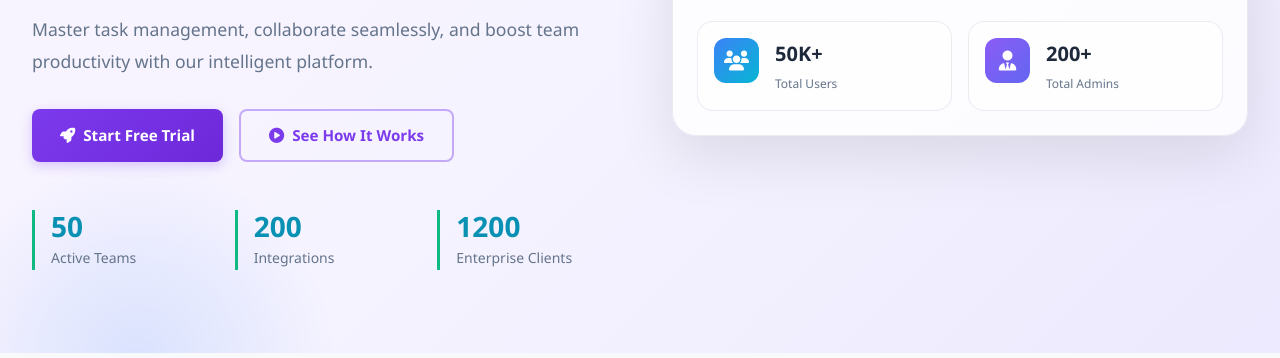
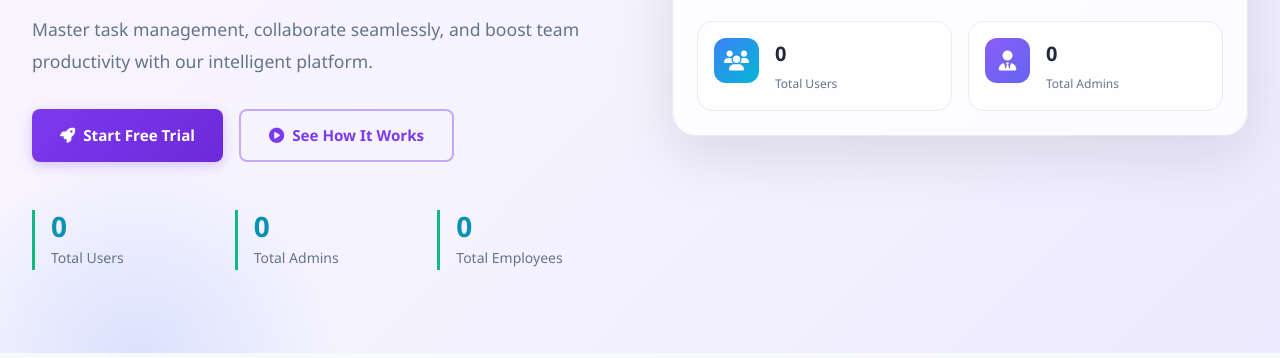
Before and after one commit to SouvikPachal2004/Task-Sphere, a website: page frontend/index.html in a window 1280 px wide. Shown: the part 442-800 px from the top of the page. Drawn offline with Linux system fonts and the light colour scheme; no server answers.

Commit message:
Show live landing stats

```diff
--- a/backend/server.js
+++ b/backend/server.js
@@ -36,6 +36,7 @@ if (process.env.NODE_ENV === 'production') {
 }
 
 // API Routes
+app.use('/api/public', require('./routes/publicRoutes'));
 app.use('/api/auth', require('./routes/authRoutes'));
 app.use('/api/superadmin', require('./routes/superAdminRoutes'));
 app.use('/api/admin', require('./routes/adminRoutes'));
--- a/frontend/index.html
+++ b/frontend/index.html
@@ -62,16 +62,16 @@
                 </div>
                 <div class="hero-stats">
                     <div class="stat-item">
-                        <h4>50K+</h4>
-                        <p>Active Teams</p>
+                        <h4 data-live-stat="totalUsers">0</h4>
+                        <p>Total Users</p>
                     </div>
                     <div class="stat-item">
-                        <h4>200+</h4>
-                        <p>Integrations</p>
+                        <h4 data-live-stat="totalAdmins">0</h4>
+                        <p>Total Admins</p>
                     </div>
                     <div class="stat-item">
-                        <h4>1200+</h4>
-                        <p>Enterprise Clients</p>
+                        <h4 data-live-stat="totalEmployees">0</h4>
+                        <p>Total Employees</p>
                     </div>
                 </div>
             </div>
@@ -100,7 +100,7 @@
                                     <i class="fas fa-users"></i>
                                 </div>
                                 <div class="stat-details">
-                                    <p class="stat-number">50K+</p>
+                                    <p class="stat-number" data-live-stat="totalUsers">0</p>
                                     <p class="stat-label">Total Users</p>
                                 </div>
                             </div>
@@ -110,7 +110,7 @@
                                     <i class="fas fa-user-tie"></i>
                                 </div>
                                 <div class="stat-details">
-                                    <p class="stat-number">200+</p>
+                                    <p class="stat-number" data-live-stat="totalAdmins">0</p>
                                     <p class="stat-label">Total Admins</p>
                                 </div>
                             </div>
--- a/frontend/js/landing.js
+++ b/frontend/js/landing.js
@@ -3,6 +3,28 @@
 // ============================================
 
 document.addEventListener('DOMContentLoaded', function() {
+    const API_URL = (() => {
+        const configuredUrl = window.TASKSPHERE_API_URL || window.TASKFLOW_API_URL;
+
+        if (configuredUrl) {
+            return configuredUrl.replace(/\/$/, '');
+        }
+
+        if (window.location.protocol === 'file:') {
+            return 'http://localhost:5000/api';
+        }
+
+        const localFrontendPort = window.location.port && window.location.port !== '5000';
+        const isLocalFrontend = ['localhost', '127.0.0.1'].includes(window.location.hostname) && localFrontendPort;
+
+        return isLocalFrontend ? 'http://localhost:5000/api' : `${window.location.origin}/api`;
+    })();
+
+    const liveStats = {
+        totalUsers: 0,
+        totalAdmins: 0,
+        totalEmployees: 0
+    };
 
     // ============================================
     // SMOOTH SCROLLING FOR NAVIGATION LINKS
@@ -100,20 +122,69 @@ document.addEventListener('DOMContentLoaded', function() {
     // ============================================
     // HERO STATS COUNTER ANIMATION
     // ============================================
-    function animateCounter(element, target, duration = 2000) {
-        const start = 0;
-        const increment = target / (duration / 16);
+    function formatStat(value) {
+        return Number.isFinite(value) ? value.toLocaleString() : '0';
+    }
+
+    function animateCounter(element, target, duration = 900) {
+        const currentText = element.textContent.replace(/[^\d]/g, '');
+        const start = parseInt(currentText, 10) || 0;
+        const difference = target - start;
+        const increment = difference / (duration / 16);
         let current = start;
+
+        if (difference === 0) {
+            element.textContent = formatStat(target);
+            return;
+        }
 
         const timer = setInterval(() => {
             current += increment;
-            if (current >= target) {
-                element.textContent = target;
+            const isComplete = difference > 0 ? current >= target : current <= target;
+
+            if (isComplete) {
+                element.textContent = formatStat(target);
                 clearInterval(timer);
             } else {
-                element.textContent = Math.floor(current) + '+';
+                element.textContent = formatStat(Math.max(0, Math.round(current)));
             }
         }, 16);
+    }
+
+    function renderLiveStats(stats, animate = true) {
+        Object.assign(liveStats, stats);
+
+        document.querySelectorAll('[data-live-stat]').forEach(element => {
+            const key = element.dataset.liveStat;
+            const value = Number(liveStats[key]) || 0;
+
+            if (animate) {
+                animateCounter(element, value);
+            } else {
+                element.textContent = formatStat(value);
+            }
+        });
+    }
+
+    async function loadLiveStats() {
+        try {
+            const response = await fetch(`${API_URL}/public/stats`, {
+                headers: {
+                    Accept: 'application/json'
+                }
+            });
+
+            if (!response.ok) {
+                throw new Error(`Stats request failed with ${response.status}`);
+            }
+
+            const result = await response.json();
+            if (result.success && result.data) {
+                renderLiveStats(result.data);
+            }
+        } catch (error) {
+            console.warn('Unable to load live platform stats:', error.message);
+        }
     }
 
     // Animate stats when they come into view
@@ -123,9 +194,9 @@ document.addEventListener('DOMContentLoaded', function() {
                 const statNumber = entry.target.querySelector('h4');
                 if (statNumber && !statNumber.classList.contains('animated')) {
                     statNumber.classList.add('animated');
-                    const targetText = statNumber.textContent;
-                    const targetNumber = parseInt(targetText.replace(/\D/g, ''));
-                    animateCounter(statNumber, targetNumber);
+                    const statKey = statNumber.dataset.liveStat;
+                    const targetNumber = statKey ? liveStats[statKey] : parseInt(statNumber.textContent.replace(/\D/g, ''), 10);
+                    animateCounter(statNumber, Number(targetNumber) || 0);
                 }
             }
         });
@@ -134,5 +205,9 @@ document.addEventListener('DOMContentLoaded', function() {
     const statItems = document.querySelectorAll('.stat-item');
     statItems.forEach(item => statsObserver.observe(item));
 
+    renderLiveStats(liveStats, false);
+    loadLiveStats();
+    setInterval(loadLiveStats, 30000);
+
     console.log('Landing page initialized successfully');
 });
```
Also changed, not shown: backend/controllers/superAdminController.js (+18 -6 lines), backend/routes/publicRoutes.js (added, +32 -0 lines).
